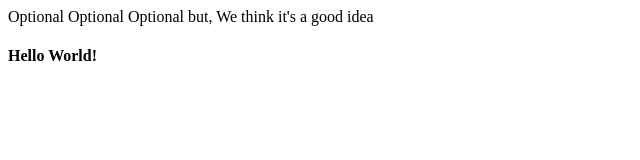
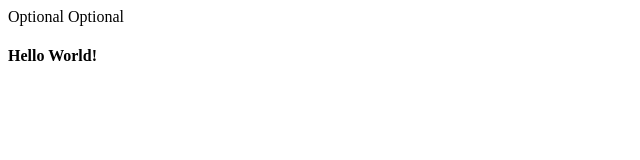
Before and after one commit to ilovecode1/HTML-Base, a plain HTML site: page index.html in a window 1280 px wide. Shown: the whole page, without its empty margins (0-640 px from the left). Drawn offline with nearby package versions, Linux system fonts and the light colour scheme; some packages are replaced by stand-ins of ours; a script that the page names is missing; files whose address does not match are found by name.

Commit message:
Update index.html

```diff
--- a/index.html
+++ b/index.html
@@ -34,7 +34,6 @@ catch(e){window.attachEvent("onload", $buo_f)}
     <meta content="width=device-width, initial-scale=1.0, minimum-scale=0.5 maximum-scale=1.0" name="viewport" />
     <meta name="google-site-verification" content="ILURVf24aJBtsS31TW__i6S3osILFZE7bfVIZ_82gI8" />
     <script type="text/javascript" src="http://code.jquery.com/jquery-latest.min.js"></script>
-    <link href="Moblify.css" rel="stylesheet" type="text/css" /><!-->Optional but, We think it's a good idea<!-->
     <title>HTML-Base</title>
     <link rel="stylesheet" href="css/style.css">
     </head>
```
